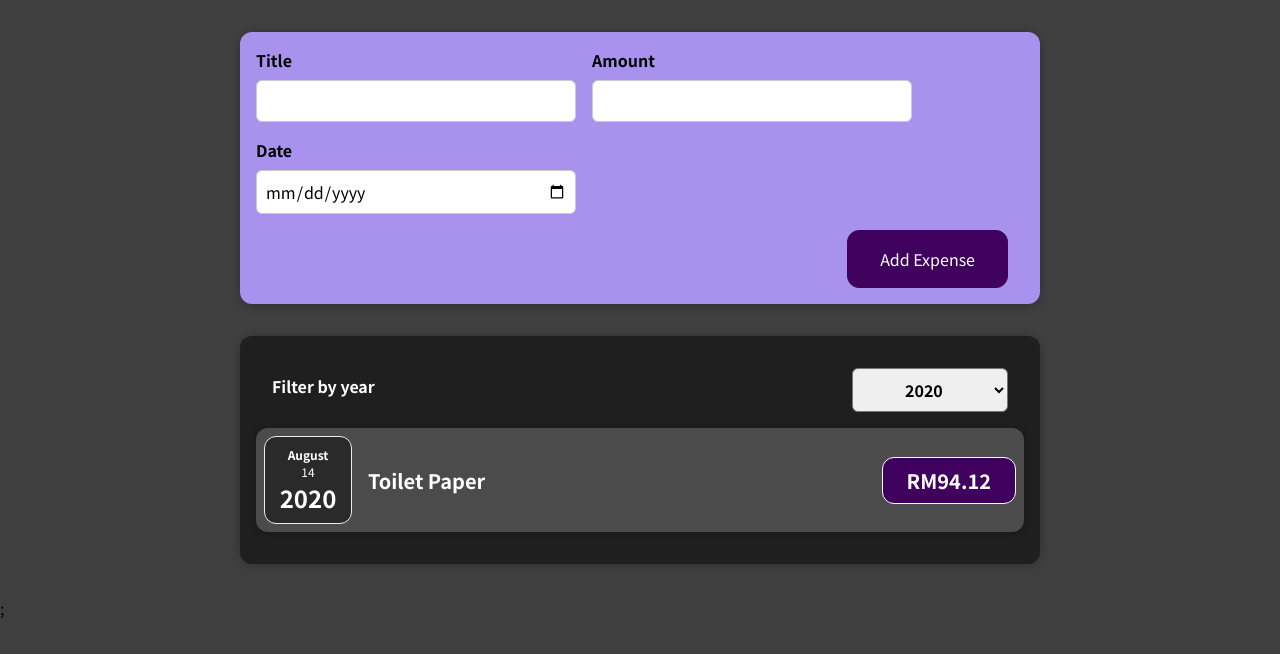
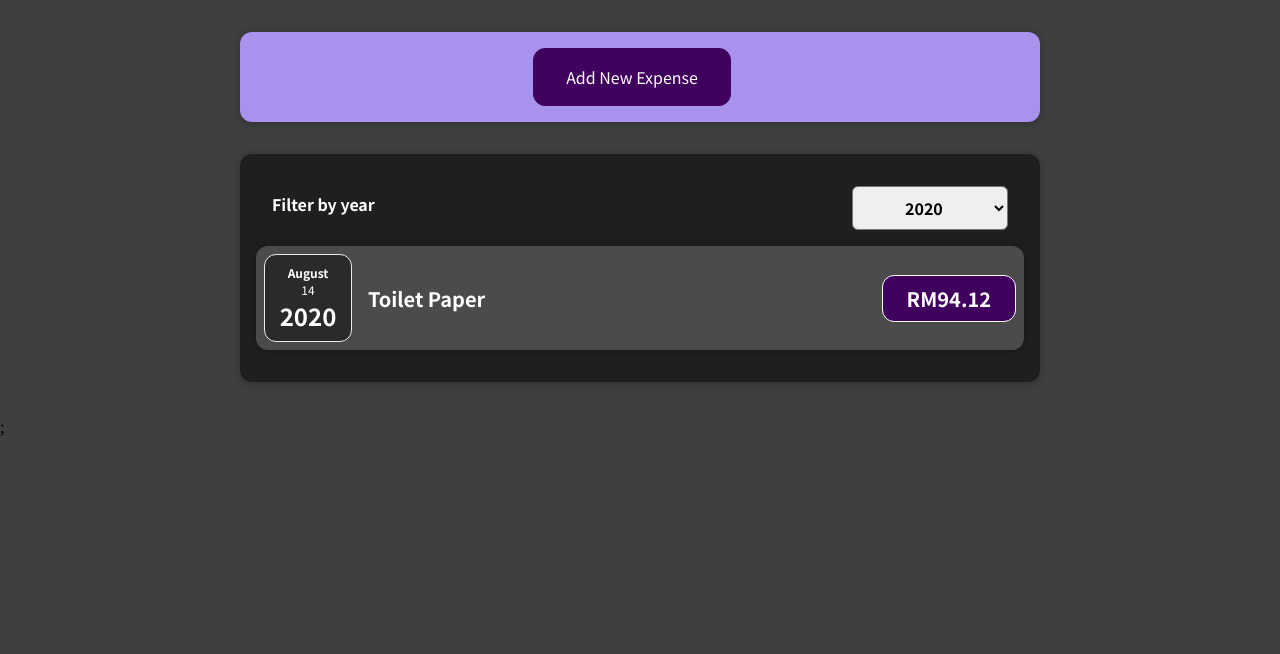
Before and after one commit to hanifomarr/expense-tracker, a React (Create React App) app: page / in a window 1280 px wide. Shown: the top 654 px of the page. Built offline with nearby package versions, Linux system fonts and the light colour scheme.

Commit message:
Add filter year

```diff
--- /dev/null
+++ b/src/components/Expenses/ExpenseList.css
@@ -0,0 +1,9 @@
+.expenses-list {
+  list-style: none;
+  padding: 0;
+}
+
+.expenses-list__fallback {
+  color: white;
+  text-align: center;
+}
--- /dev/null
+++ b/src/components/Expenses/ExpenseList.js
@@ -0,0 +1,23 @@
+import React from "react";
+import ExpenseItem from "./ExpenseItem";
+import "./ExpenseList.css";
+
+function ExpenseList({ filter }) {
+  if (filter.length === 0) {
+    return <h2 className="expenses-list__fallback">Found no expenses.</h2>;
+  }
+  return (
+    <div className="expenses-list">
+      {filter.map((item) => (
+        <ExpenseItem
+          key={item.id}
+          expenseTitle={item.title}
+          expenseAmount={item.amount}
+          date={item.date}
+        />
+      ))}
+    </div>
+  );
+}
+
+export default ExpenseList;
--- a/src/components/Expenses/Expenses.js
+++ b/src/components/Expenses/Expenses.js
@@ -1,8 +1,8 @@
 import React, { useState } from "react";
-import ExpenseItem from "./ExpenseItem";
 import Card from "../UI/Card";
 import "./Expenses.css";
 import ExpensesFilter from "./ExpensesFilter";
+import ExpenseList from "./ExpenseList";
 
 function Expenses({ items }) {
   const [selectedYear, setSelectedYear] = useState("2020");
@@ -20,14 +20,7 @@ function Expenses({ items }) {
         onExpenseFilter={selectedYearHandler}
         selected={selectedYear}
       />
-      {filterChangehandler.map((item) => (
-        <ExpenseItem
-          key={item.id}
-          expenseTitle={item.title}
-          expenseAmount={item.amount}
-          date={item.date}
-        />
-      ))}
+      <ExpenseList filter={filterChangehandler} />
     </Card>
   );
 }
--- a/src/components/NewExpense/ExpenseForm.js
+++ b/src/components/NewExpense/ExpenseForm.js
@@ -1,7 +1,7 @@
 import React, { useState } from "react";
 import "./ExpenseForm.css";
 
-function ExpenseForm({ onSubmitExpenseData }) {
+function ExpenseForm({ onSubmitExpenseData, cancelHandler }) {
   const [enteredTitle, setEnteredTitle] = useState("");
   const [enteredAmount, setEnteredAmount] = useState("");
   const [eneteredDate, setEneteredDate] = useState("");
@@ -89,6 +89,7 @@ function ExpenseForm({ onSubmitExpenseData }) {
         </div>
       </div>
       <div className="new-expense__actions">
+        <button onClick={cancelHandler}>Cancel</button>
         <button type="submit">Add Expense</button>
       </div>
     </form>
--- a/src/components/NewExpense/NewExpense.js
+++ b/src/components/NewExpense/NewExpense.js
@@ -1,8 +1,9 @@
-import React from "react";
+import React, { useState } from "react";
 import ExpenseForm from "./ExpenseForm";
 import "./NewExpense.css";
 
 function NewExpense({ onAddExpense }) {
+  const [addExpense, setAddExpense] = useState("");
   const submitExpenseData = (submitedExpenseData) => {
     const expenseData = {
       ...submitedExpenseData,
@@ -10,9 +11,24 @@ function NewExpense({ onAddExpense }) {
     };
     onAddExpense(expenseData);
   };
+
+  const addExpenseButtonHandler = () => {
+    setAddExpense("click");
+  };
+
+  const cancelHandler = () => {
+    setAddExpense("");
+  };
   return (
     <div className="new-expense">
-      <ExpenseForm onSubmitExpenseData={submitExpenseData} />
+      {addExpense === "" ? (
+        <button onClick={addExpenseButtonHandler}>Add New Expense</button>
+      ) : (
+        <ExpenseForm
+          onSubmitExpenseData={submitExpenseData}
+          cancelHandler={cancelHandler}
+        />
+      )}
     </div>
   );
 }
```
